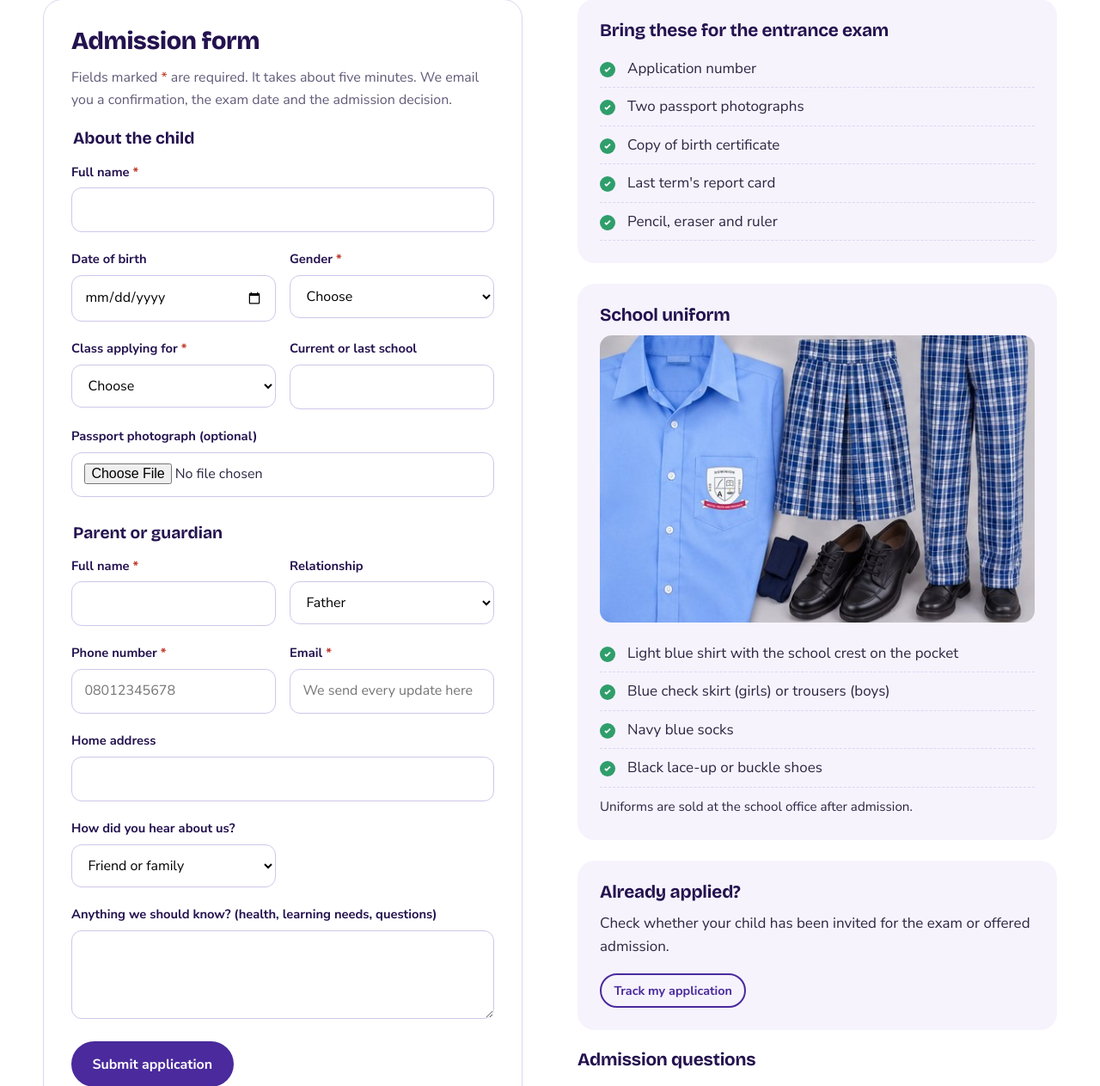
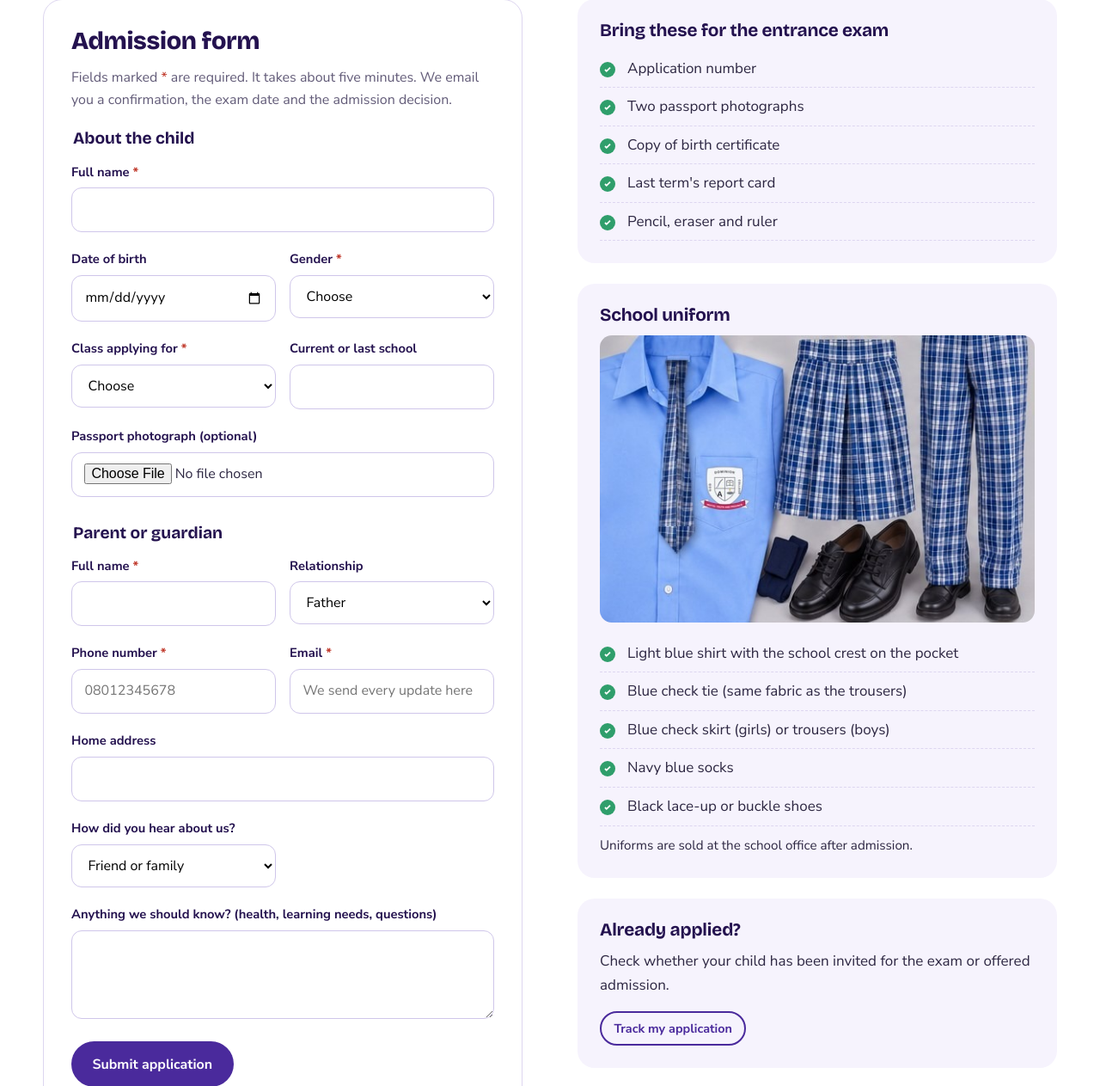
Before and after one commit to adegboyedesmond/God-dominion-school, a Flask app: page /admissions in a window 1280 px wide. Shown: the part 1031-2294 px from the top of the page at 86% size. Run offline with Flask 3, Linux system fonts and the light colour scheme; data comes from the database, SQL or seed files in the repository; some libraries are stand-ins or nearby versions.

Commit message:
Add blue check tie to uniform photo and list
Co-Authored-By: Claude Opus 5.5 <noreply@anthropic.com>
Claude-Session: https://claude.ai/code/session_01RzuGNaAAf572w6FxRonkN9

```diff
--- a/templates/site/admissions.html
+++ b/templates/site/admissions.html
@@ -51,8 +51,8 @@
     </div>
     <div class="box" style="margin-bottom:24px" id="uniform">
       <h3>School uniform</h3>
-      <img src="{{ url_for('static', filename='img/photos/uniform.jpg') }}" alt="The school uniform: light blue shirt with crest, blue check skirt and trousers, navy socks and black shoes" style="border-radius:14px;margin-bottom:14px;width:100%" loading="lazy">
-      <ul class="ticks"><li>Light blue shirt with the school crest on the pocket</li><li>Blue check skirt (girls) or trousers (boys)</li><li>Navy blue socks</li><li>Black lace-up or buckle shoes</li></ul>
+      <img src="{{ url_for('static', filename='img/photos/uniform.jpg') }}" alt="The school uniform: light blue shirt with crest, blue check tie, blue check skirt and trousers, navy socks and black shoes" style="border-radius:14px;margin-bottom:14px;width:100%" loading="lazy">
+      <ul class="ticks"><li>Light blue shirt with the school crest on the pocket</li><li>Blue check tie (same fabric as the trousers)</li><li>Blue check skirt (girls) or trousers (boys)</li><li>Navy blue socks</li><li>Black lace-up or buckle shoes</li></ul>
       <p style="margin:10px 0 0;font-size:.95rem">Uniforms are sold at the school office after admission.</p>
     </div>
     <div class="box" style="margin-bottom:24px">
```
Also changed, not shown: static/img/photos/uniform.jpg.
